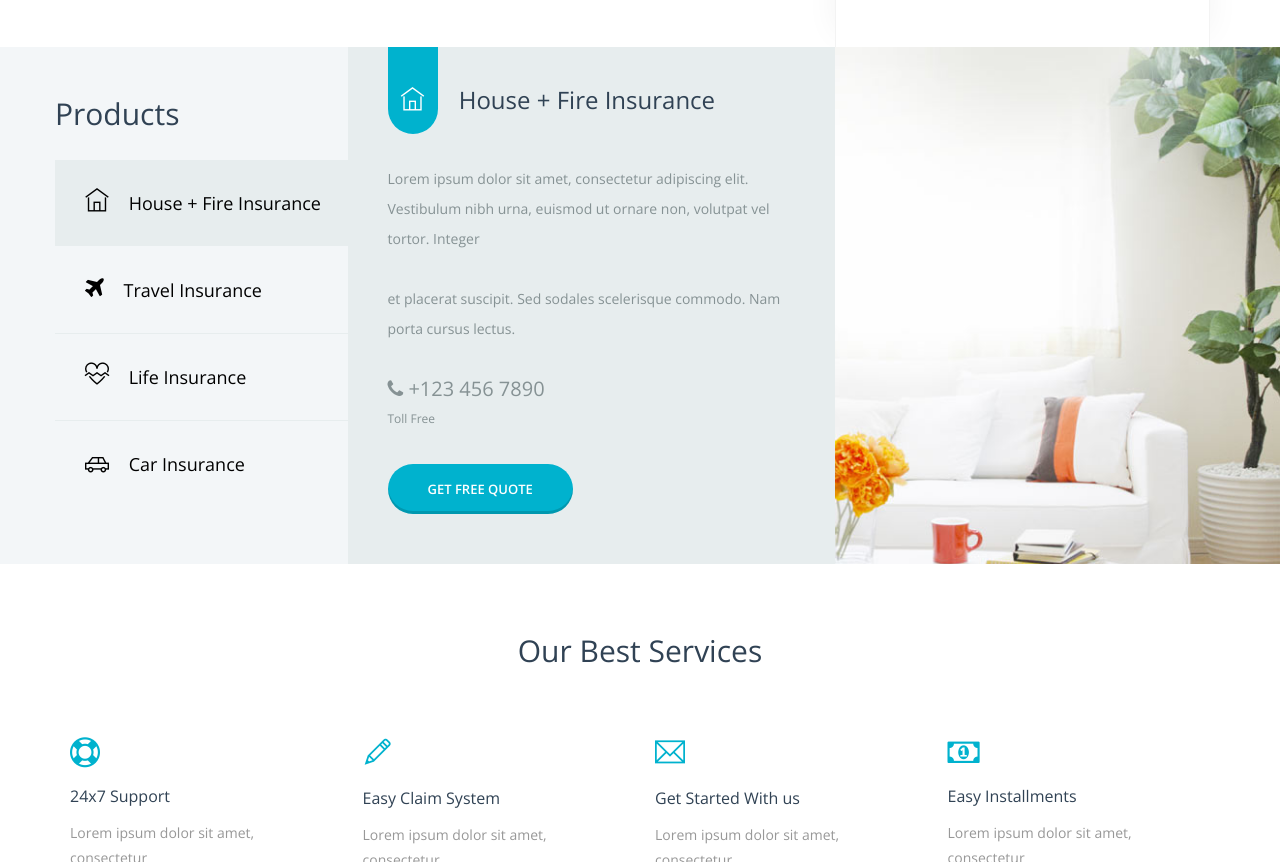
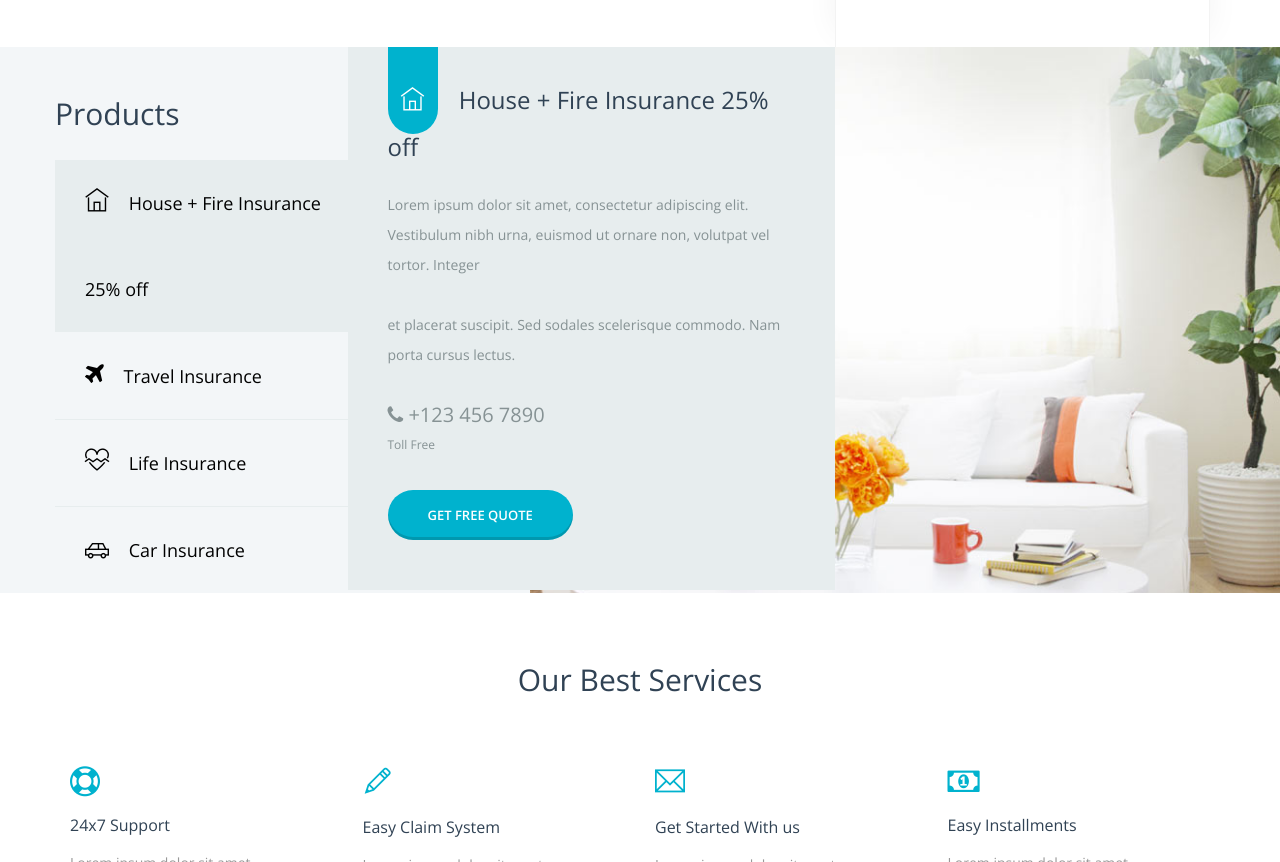
Before and after one commit to Group1-Kiora-Kanyapak-Jiajia/Project1, a plain HTML site: page index.html in a window 1280 px wide. Shown: the part 1171-2033 px from the top of the page. Drawn offline with nearby package versions, Linux system fonts and the light colour scheme; files that its build step writes are made by us from their sources.

Commit message:
Update index.html

```diff
--- a/index.html
+++ b/index.html
@@ -180,7 +180,7 @@
                     <div id="parentVerticalTab">
                         <h2>Products</h2>
                         <ul class="resp-tabs-list hor_1 col-sm-3 col-md-3 col-lg-3">
-                            <li><i class="ti-home"></i> House + Fire Insurance</li>
+                            <li><i class="ti-home"></i> House + Fire Insurance 25% off</li>
                             <li><i class="fa fa-plane"></i> Travel Insurance</li>
                             <li><i class="ti-heart-broken"></i> Life Insurance</li>
                             <li><i class="ti-car"></i> Car Insurance</li>
@@ -190,7 +190,7 @@
                                 <div class="prod-tab-content">
                                     <h4>
                                         <span class="prod-cion"><i class="ti-home"></i></span>
-                                        House + Fire Insurance
+                                        House + Fire Insurance 25% off
                                     </h4>
                                     <p>Lorem ipsum dolor sit amet, consectetur adipiscing elit. Vestibulum nibh urna, euismod ut ornare non, volutpat vel tortor. Integer</p>
                                     <p>et placerat suscipit. Sed sodales scelerisque commodo. Nam porta cursus lectus. </p>
```
